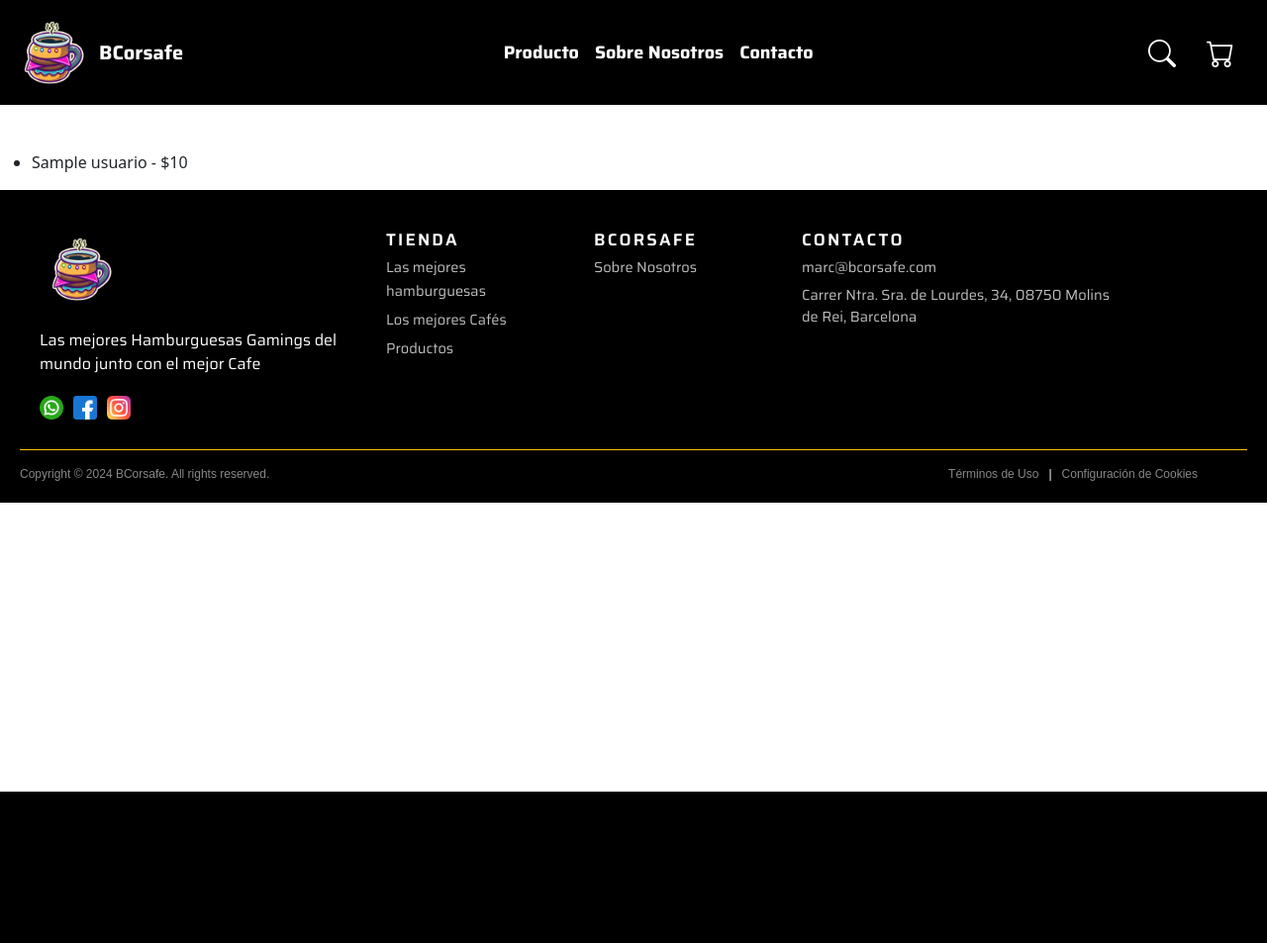
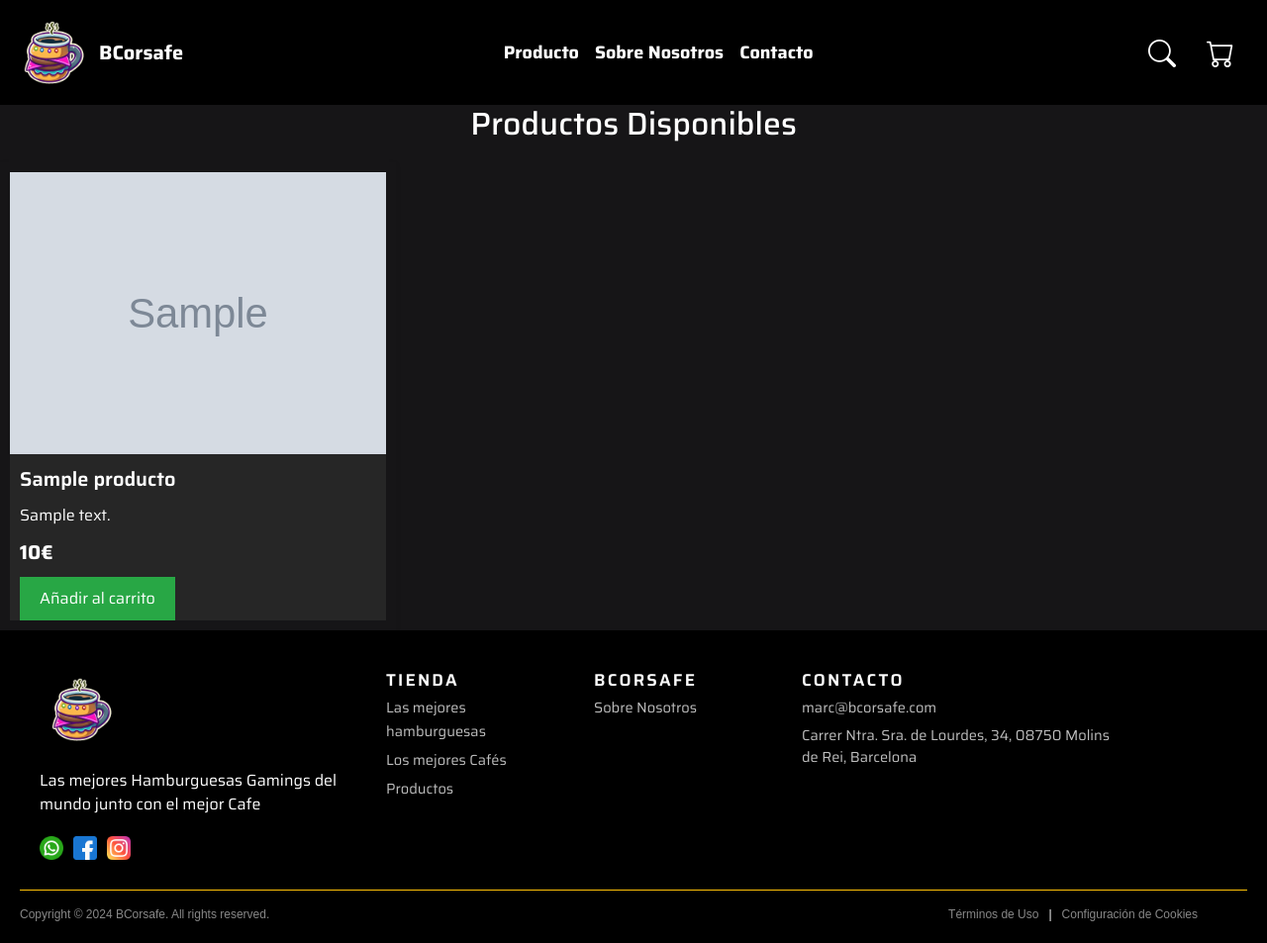
Before and after one commit to marcusteroo/BCorsafe, a PHP site: page /daw2/productos in a window 1280 px wide. Shown: the whole page at 99% size. Before the commit the page ends 800 px from the top, so only its background shows below. Run offline with PHP 8.4, Linux system fonts and the light colour scheme; tables that the repository leaves empty or names only in its code hold one stand-in row (values such as "Sample post"); grey boxes marked "Sample" are stand-in pictures.

Commit message:
Integracion DB

```diff
--- a/assets/css/home.css
+++ b/assets/css/home.css
@@ -62,8 +62,8 @@
 .seccion2{
     color: white;
     font-family: "Saira", sans-serif;
-    padding-top: 30px;
-    margin-bottom: 50px;
+    padding-top: 100px;
+    margin-bottom: 100px;
 
 }
 .titulo-about{
@@ -282,10 +282,18 @@
         margin-bottom: 30px;
     }
 }
+.seccion4{
+    font-family: "Saira", sans-serif;
+}
 .seccion4-4 p{
     margin: 0px !important;
 
 }
 .seccion4 p{
     color: white;
+    font-weight: 600;
+    font-size: 20px;
 }
+.tiutlo-seccion4{
+    font-weight: bold;
+}
--- /dev/null
+++ b/assets/css/productos.css
@@ -0,0 +1,58 @@
+.fondo-pro{
+    background-color: #161517;
+}
+.productos-container {
+    display: grid;
+    grid-template-columns: repeat(2, 1fr); /* Dos columnas */
+    gap: 20px;
+    margin-top: 20px;
+}
+
+.producto {
+
+    padding: 10px;
+    box-shadow: 0 2px 5px rgba(0, 0, 0, 0.1);
+    max-width: 400px;
+}
+
+
+.producto-info {
+    padding-top: 10px;
+    background-color: #262626;
+    padding-left: 10px;
+    font-family: "Saira", sans-serif;
+    text-align: left;
+}
+
+.producto-nombre {
+    font-size: 20px;
+    font-weight: 600;
+    margin-bottom: 10px;
+    color: white;
+}
+
+.producto-precio {
+    font-size: 1em;
+    color: white;
+    margin-bottom: 10px;
+    font-size: 20px;
+    font-weight: bold;
+}
+.producto-descripcion{
+    color: white;
+    margin-bottom: 10px;
+}
+
+.btn-carrito {
+    background-color: #28a745;
+    color: white;
+    padding: 10px 20px;
+    border: none;
+    cursor: pointer;
+    font-size: 1em;
+    transition: background-color 0.3s;
+}
+
+.btn-carrito:hover {
+    background-color: #218838;
+}
--- a/web/Controller/HomeController.php
+++ b/web/Controller/HomeController.php
@@ -1,7 +1,7 @@
 <?php
 class HomeController {
     public function index() {
-        $titulo = "Home";
+        $titulo = "BCorsafe";
         $vista = "web/View/home.php";
         include_once("web/View/main/main.php");
 
--- a/web/Controller/ProductosController.php
+++ b/web/Controller/ProductosController.php
@@ -12,5 +12,17 @@
         include_once("web/View/main/main.php");
     }
 
+    public function mostrarProducto($id) {
+        $productoDAO = new ProductoDAO();
+        $producto = $productoDAO->obtenerPorId($id);
+
+        if ($producto) {
+            $titulo = "Detalle del Producto";
+            $vista = "web/View/detalle_producto.php";
+            include_once("web/View/main/main.php");
+        } else {
+            echo "Producto no encontrado.";
+        }
+    }
 }
 ?>
--- /dev/null
+++ b/web/Model/BaseDAO.php
@@ -0,0 +1,28 @@
+<?php
+include_once 'web/config/DBConnection.php';
+
+abstract class BaseDAO {
+    protected $db;
+
+    public function __construct() {
+        $this->db = DBConnection::getInstance();
+    }
+
+
+    abstract public function obtenerPorId($id);
+
+    public function obtenerTodos() {
+        $stmt = $this->db->prepare("SELECT * FROM " . $this->getTableName());
+        $stmt->execute();
+
+        $result = [];
+        while ($row = $stmt->fetchObject($this->getClassName())) {
+            $result[] = $row;
+        }
+        return $result;
+    }
+
+    abstract protected function getTableName();
+    abstract protected function getClassName();
+}
+?>
--- a/web/Model/Producto.php
+++ b/web/Model/Producto.php
@@ -1,8 +1,10 @@
 <?php
 class Producto {
-    public $id;
+    public $id_producto;
     public $nombre;
     public $precio;
-
+    public $id_tipo;
+    public $img;
+    public $descripcion;
 }
 ?>
--- a/web/Model/ProductoDAO.php
+++ b/web/Model/ProductoDAO.php
@@ -1,34 +1,21 @@
 <?php
-include_once 'web/config/DBConnection.php';
+include_once 'BaseDAO.php';
 include_once 'Producto.php';
 
-class ProductoDAO {
-    private $db;
-
-    public function __construct() {
-        $this->db = DBConnection::getInstance();
-    }
-
-    public function obtenerTodos() {
-        $stmt = $this->db->prepare("SELECT * FROM usuario");
-        $stmt->execute();
-        $result = $stmt->fetchAll(PDO::FETCH_CLASS, 'Producto');
-        return $result;
-    }
-
+class ProductoDAO extends BaseDAO {
     public function obtenerPorId($id) {
-        $stmt = $this->db->prepare("SELECT * FROM usuario WHERE id = :id");
+        $stmt = $this->db->prepare("SELECT * FROM Productos WHERE id_producto = :id");
         $stmt->bindParam(':id', $id);
         $stmt->execute();
         return $stmt->fetchObject('Producto');
     }
 
-    public function insertar(Producto $producto) {
-        $stmt = $this->db->prepare("INSERT INTO productos (nombre, precio) VALUES (:nombre, :precio)");
-        $stmt->bindParam(':nombre', $producto->nombre);
-        $stmt->bindParam(':precio', $producto->precio);
-        return $stmt->execute();
+    protected function getTableName() {
+        return "Productos";
     }
 
+    protected function getClassName() {
+        return "Producto";
+    }
 }
 ?>
--- a/web/View/home.php
+++ b/web/View/home.php
@@ -29,12 +29,12 @@
                 <div class="imagenes-horizontales">
                     <div class="imagen-con-texto">
                         <img src="assets/img/HamLarga1.webp" alt="Imagen hamburguesa gaming larga" width="100%" class="img-larga1" >
-                        <div class="texto-imagen-l">BurgerPixel</div>
+                        <div class="texto-imagen-l">XboxBurguer</div>
                         <a class="texto-imagen2">Comprar ahora -><a>
                     </div>
                     <div class="imagen-con-texto">
                         <img src="assets/img/HamLarga2.webp" alt="Imagen hamburguesa gaming larga" width="100%" class="img-larga1" >
-                        <div class="texto-imagen-l">BurgerPixel</div>
+                        <div class="texto-imagen-l">BlueBurguer</div>
                         <a class="texto-imagen2">Comprar ahora -></a>
                     </div>
                 </div>
@@ -52,7 +52,7 @@
     <div class="seccion4 container">
     <div class="row">
         <div class="col-12 text-center mb-4 seccion4-1">
-            <h2>¿POR QUÉ TIENES QUE PROBAR NUESTRAS HAMBURGUESAS?</h2>
+            <h2 class="tiutlo-seccion4">¿POR QUÉ TIENES QUE PROBAR NUESTRAS HAMBURGUESAS?</h2>
         </div>
     </div>
 
--- a/web/View/main/main.php
+++ b/web/View/main/main.php
@@ -13,6 +13,7 @@
     <link rel="stylesheet" href="assets/css/estilos-footer.css">
     <link rel="stylesheet" href="assets/css/estilos-nav.css">
     <link rel="stylesheet" href="assets/css/home.css">
+    <link rel="stylesheet" href="assets/css/productos.css">
 
 
 </head>
--- a/web/View/productos.php
+++ b/web/View/productos.php
@@ -1,7 +1,21 @@
 
-<h2>Productos Disponibles</h2>
-<ul>
-    <?php foreach ($productos as $producto): ?>
-        <li><?php echo htmlspecialchars($producto->nombre); ?> - $<?php echo htmlspecialchars($producto->precio); ?></li>
-    <?php endforeach; ?>
-</ul>
+<div class="fondo-pro">
+    <h2>Productos Disponibles</h2>
+
+    <div class="productos-container">
+        <?php foreach ($productos as $producto): ?>
+            <div class="producto">
+                <img src="<?php echo htmlspecialchars($producto->img);  ?>" alt="<?php echo htmlspecialchars($producto->nombre); ?> " class="producto-img" width="100%">
+
+                <div class="producto-info">
+                    <div class="producto-nombre"><?php echo htmlspecialchars($producto->nombre); ?></div>
+                    <div class="producto-descripcion">
+                        <?php echo nl2br(htmlspecialchars($producto->descripcion)); ?>
+                    </div>
+                    <div class="producto-precio"><?php echo ($producto->precio); ?>€</div>
+                    <button class="btn-carrito">Añadir al carrito</button>
+                </div>
+            </div>
+        <?php endforeach; ?>
+    </div>
+</div>
```
Also changed, not shown: web/Model/Pedido.php (added, +9 -0 lines), web/Model/PedidoDAO.php (added, +34 -0 lines), web/Model/Usuario.php (added, +9 -0 lines), web/Model/UsuarioDAO.php (added, +29 -0 lines), assets/img/LedBurguer.webp (added), assets/img/Xburguer.webp (added).
